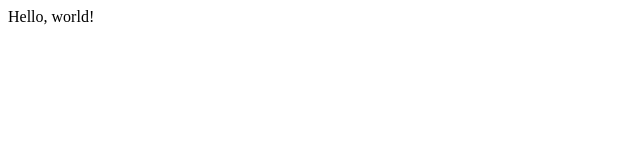
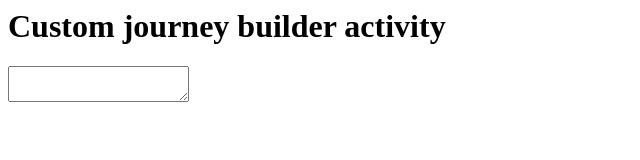
Before and after one commit to chruu/CustomJBActivity, a plain HTML site: page index.html in a window 1280 px wide. Shown: the whole page, without its empty margins (0-640 px from the left). Drawn offline with Linux system fonts and the light colour scheme.

Commit message:
Update index.html

```diff
--- a/index.html
+++ b/index.html
@@ -1,3 +1,11 @@
 <html>
-<p>Hello, world!</p>
+  <head>
+    <title>Custom Journey Builder Activity</title>
+  </head>
+  <body>
+    <h1>Custom journey builder activity</h1>
+    <textarea id="configuration"></textarea>
+    <script src="postmonger.js"></script>
+    <script src="activity.js"></script>
+  </body>
 </html>
```
